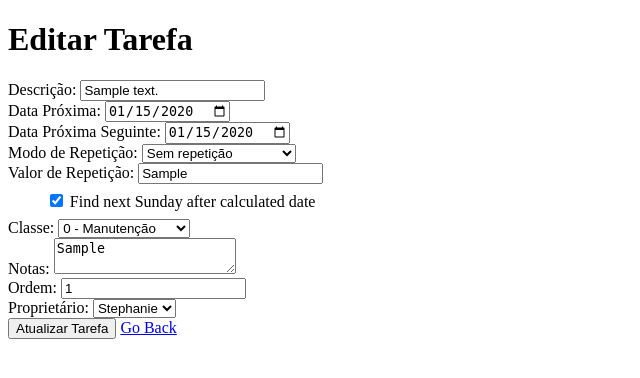
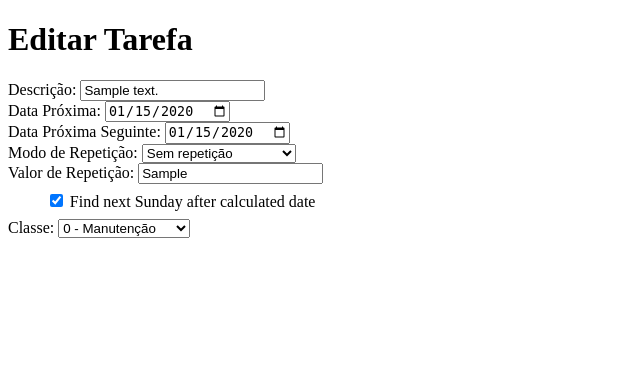
Before and after one commit to StephaniePlatvoet/tarefa2, a Flask app: page /editar_tarefa/1 in a window 1280 px wide. Shown: the top 378 px of the page, without its empty margins (0-640 px from the left). Run offline with Flask 3, Linux system fonts and the light colour scheme; tables that the repository leaves empty hold one stand-in row (values such as "Sample post").

Commit message:
Update editar_tarefa.html

```diff
--- a/templates/editar_tarefa.html
+++ b/templates/editar_tarefa.html
@@ -87,32 +87,3 @@
         </div>
 
         <!-- Notas -->
-        <div>
-            <label for="notas">Notas:</label>
-            <textarea id="notas" name="notas">{{ tarefa.notas }}</textarea>
-        </div>
-
-        <!-- Ordem -->
-        <div class="form-group col-md-3">
-            <label for="ordem">Ordem:</label>
-            <input type="text" id="ordem" name="ordem" value="{{ tarefa.ordem }}" placeholder="Ordem" class="form-control" />
-        </div>
-
-        <!-- Owner -->
-        <div class="form-group col-md-3">
-            <label for="owner">Proprietário:</label>
-            <select name="owner" class="form-control">
-                <option value="steph" {{ 'selected' if tarefa.owner == 'steph' else '' }}>Stephanie</option>
-                <option value="dan" {{ 'selected' if tarefa.owner == 'dan' else '' }}>Daniel</option>
-                <option value="ambos" {{ 'selected' if tarefa.owner == 'ambos' else '' }}>Ambos</option>
-            </select>
-        </div>
-
-        <!-- Botões -->
-        <div>
-            <button type="submit">Atualizar Tarefa</button>
-            <a href="/" class="btn">Go Back</a>
-        </div>
-    </form>
-</body>
-</html>
```
